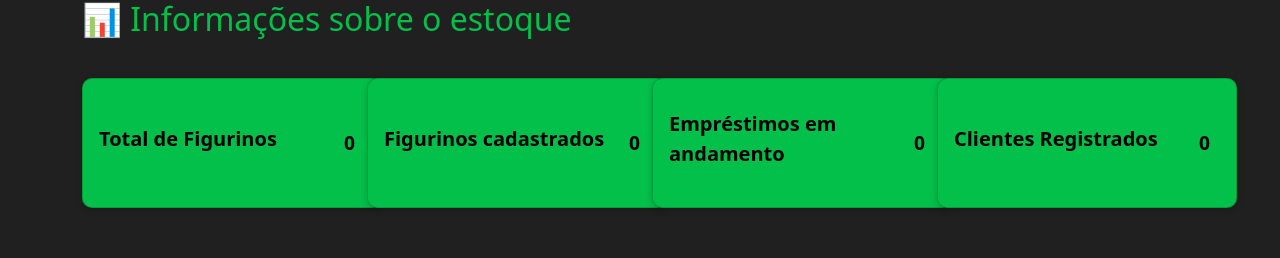
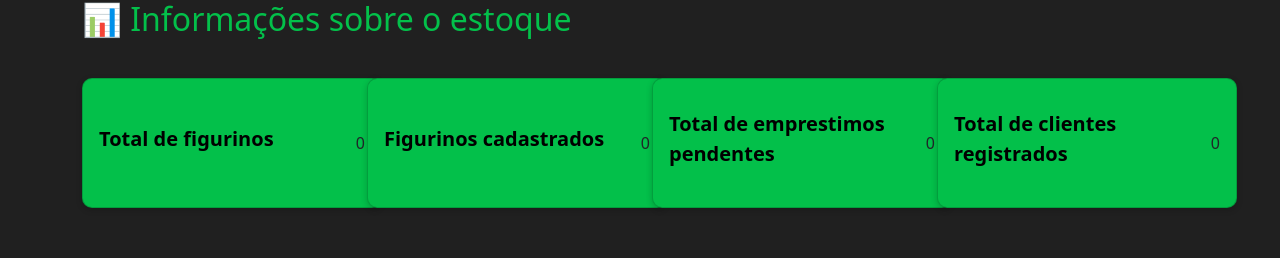
Before and after one commit to Carvalho-Juliano/estoque, a Next.js app: page /dashboard in a window 1280 px wide. Shown: the part 180-438 px from the top of the page. Built offline with nearby package versions, Linux system fonts and the light colour scheme; no server answers; the database is empty; sample sign-in values are in the browser's storage.

Commit message:
Criado um componente card para cuidar da renderização dos card da homePage

```diff
--- a/src/app/dashboard/page.tsx
+++ b/src/app/dashboard/page.tsx
@@ -6,17 +6,10 @@ import { authOptions } from "../api/auth/[...nextauth]/route";
 import { redirect } from "next/navigation";
 import LoansTable from "@/components/tabelas/emprestimo/tabelaEmprestimos";
 import styles from "./styles.module.css";
-import {
-  Card,
-  CardBody,
-  CardText,
-  CardTitle,
-  Col,
-  Container,
-  Row,
-} from "reactstrap";
+import { Col, Container, Row } from "reactstrap";
+import DashboardCard from "@/components/dashboardCard";
 
-export default async function Home() {
+export default async function HomePage() {
   const session = await getServerSession(authOptions);
   if (!session) return redirect("/login");
 
@@ -35,53 +28,31 @@ export default async function Home() {
         </h2>
         <Row>
           <Col md="3">
-            <Card className={styles.customCard}>
-              <CardBody className={styles.cardBody}>
-                <CardTitle className={styles.cardTitle}>
-                  Total de Figurinos
-                </CardTitle>
-                <CardText className={styles.cardText}>{totalCostumes}</CardText>
-              </CardBody>
-            </Card>
+            <DashboardCard
+              title={"Total de figurinos"}
+              countNumber={totalCostumes}
+            />
           </Col>
 
           <Col md="3">
-            <Card className={styles.customCard}>
-              <CardBody className={styles.cardBody}>
-                <CardTitle className={styles.cardTitle}>
-                  Figurinos cadastrados
-                </CardTitle>
-                <CardText className={styles.cardText}>
-                  {totalRegisteredCostumes}
-                </CardText>
-              </CardBody>
-            </Card>
+            <DashboardCard
+              title={"Figurinos cadastrados"}
+              countNumber={totalRegisteredCostumes}
+            />
           </Col>
 
           <Col md="3">
-            <Card className={styles.customCard}>
-              <CardBody className={styles.cardBody}>
-                <CardTitle className={styles.cardTitle}>
-                  Empréstimos em andamento
-                </CardTitle>
-                <CardText className={styles.cardText}>
-                  {totalQuantityOfLoans}
-                </CardText>
-              </CardBody>
-            </Card>
+            <DashboardCard
+              title={"Total de emprestimos pendentes"}
+              countNumber={totalQuantityOfLoans}
+            />
           </Col>
 
           <Col md="3">
-            <Card className={styles.customCard}>
-              <CardBody className={styles.cardBody}>
-                <CardTitle className={styles.cardTitle}>
-                  Clientes Registrados
-                </CardTitle>
-                <CardText className={styles.cardText}>
-                  {registeredClients}
-                </CardText>
-              </CardBody>
-            </Card>
+            <DashboardCard
+              title={"Total de clientes registrados"}
+              countNumber={registeredClients}
+            />
           </Col>
         </Row>
       </section>
--- a/src/app/dashboard/styles.module.css
+++ b/src/app/dashboard/styles.module.css
@@ -16,35 +16,3 @@
   color: #03c04a;
   margin-bottom: 40px;
 }
-
-.customCard {
-  background-color: #03c04a;
-  width: 300px;
-  height: 130px;
-  border-radius: 10px;
-  box-shadow: 0 2px 6px rgba(0, 0, 0, 0.2);
-  transition: transform 0.2s ease-in-out;
-}
-
-.cardBody {
-  display: flex;
-  justify-content: space-between;
-  align-items: center;
-}
-
-.customCard:hover {
-  transform: translateY(-5px);
-}
-
-.cardTitle {
-  color: black;
-  font-weight: bold;
-  font-size: 20px;
-}
-
-.cardText {
-  color: black;
-  font-weight: bold;
-  font-size: larger;
-  margin-right: 10px;
-}
--- /dev/null
+++ b/src/components/dashboardCard/index.tsx
@@ -0,0 +1,23 @@
+import { Card, CardBody, CardText, CardTitle } from "reactstrap";
+import styles from "./styles.module.css";
+
+interface DashboardCardProps {
+  title: string;
+  countNumber: number;
+}
+
+export default function DashboardCard({
+  title,
+  countNumber,
+}: DashboardCardProps) {
+  return (
+    <>
+      <Card className={styles.customCard}>
+        <CardBody className={styles.cardBody}>
+          <CardTitle className={styles.cardTitle}>{title}</CardTitle>
+          <CardText>{countNumber}</CardText>
+        </CardBody>
+      </Card>
+    </>
+  );
+}
--- /dev/null
+++ b/src/components/dashboardCard/styles.module.css
@@ -0,0 +1,31 @@
+.customCard {
+  background-color: #03c04a;
+  width: 300px;
+  height: 130px;
+  border-radius: 10px;
+  box-shadow: 0 2px 6px rgba(0, 0, 0, 0.2);
+  transition: transform 0.2s ease-in-out;
+}
+
+.cardBody {
+  display: flex;
+  justify-content: space-between;
+  align-items: center;
+}
+
+.customCard:hover {
+  transform: translateY(-5px);
+}
+
+.cardTitle {
+  color: black;
+  font-weight: bold;
+  font-size: 20px;
+}
+
+.cardText {
+  color: black;
+  font-weight: bold;
+  font-size: larger;
+  margin-right: 10px;
+}
```
